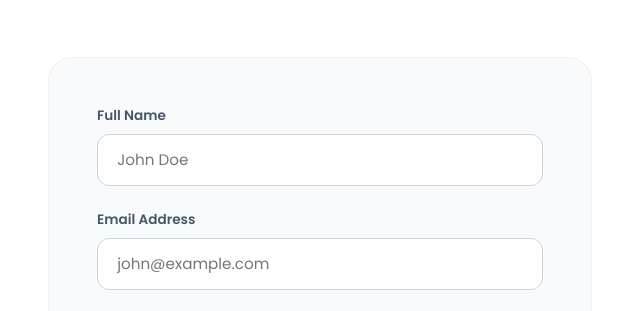
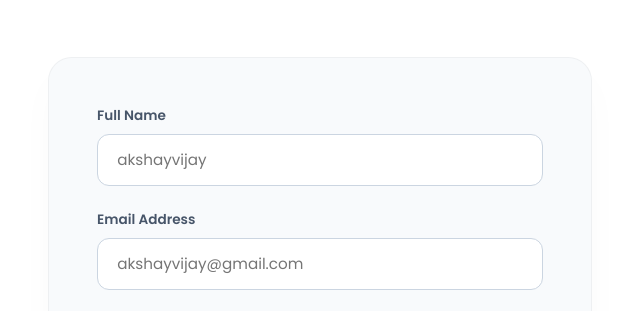
Before and after one commit to akshayvijayhere/placement-tracker, a plain HTML site: page Frontend/pages/homepage.html in a window 1280 px wide. Shown: the part 2960-3271 px from the top of the page, 624-1264 px from the left. Drawn offline with Linux system fonts and the light colour scheme.

Commit message:
style: update contact placeholder to akshayvijay

```diff
--- a/Frontend/pages/homepage.html
+++ b/Frontend/pages/homepage.html
@@ -365,7 +365,7 @@
               <input
                 type="text"
                 id="contact-name"
-                placeholder="John Doe"
+                placeholder="akshayvijay"
                 required
               />
             </div>
@@ -374,7 +374,7 @@
               <input
                 type="email"
                 id="contact-email"
-                placeholder="john@example.com"
+                placeholder="akshayvijay@gmail.com"
                 required
               />
             </div>
```
